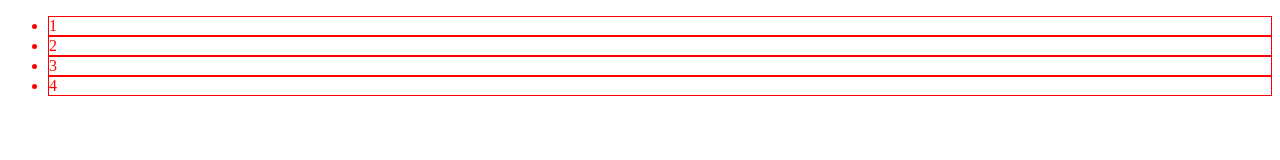
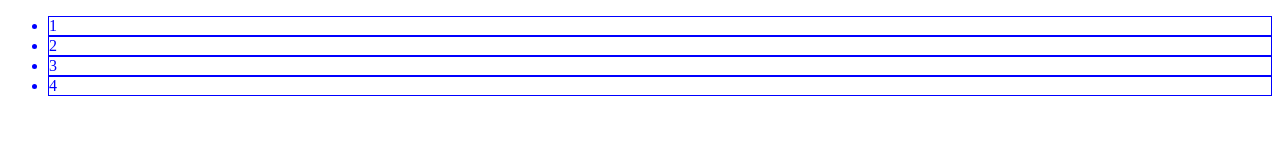
Before and after one commit to AlyciaHathaway/wheels, a plain HTML site: page DOM库/index.html in a window 1280 px wide. Drawn offline with Linux system fonts and the light colour scheme.

Commit message:
step4removeClass并且能够链式调用

```diff
--- a/DOM库/DOM.js
+++ b/DOM库/DOM.js
@@ -17,6 +17,15 @@ window.$ = function(selector) {
 		for (let i=0; i<array.length; i++) {
 			array[i].classList.add(className)
 		}
+		// 返回array使其和items等价，并且能够链式调用
+		return array
 	};
+
+	array.removeClass = function(className) {
+		for (let i=0; i<array.length; i++) {
+			array[i].classList.remove(className)
+		}
+	};
+
 	return array;
 };
--- a/DOM库/index.html
+++ b/DOM库/index.html
@@ -5,17 +5,20 @@
 	<title>我的DOM库</title>
 	<style>
 		.hi {
+			color: blue;
+			border: 1px solid;
+		}
+		.error {
 			color: red;
-			border: 1px solid;
 		}
 	</style>
 </head>
 <body>
 	<ul>
-		<li>1</li>
-		<li>2</li>
-		<li>3</li>
-		<li>4</li>
+		<li class="error">1</li>
+		<li class="error">2</li>
+		<li class="error">3</li>
+		<li class="error">4</li>
 	</ul>
 
 	<script src="DOM.js"></script>
@@ -28,7 +31,9 @@
 			console.log('click')
 		});
 
-		items.addClass('hi');
+		items.addClass('hi').removeClass('error');
+
+		console.assert(items.addClass('hi') === items);
 	</script>
 </body>
 </html>
```
